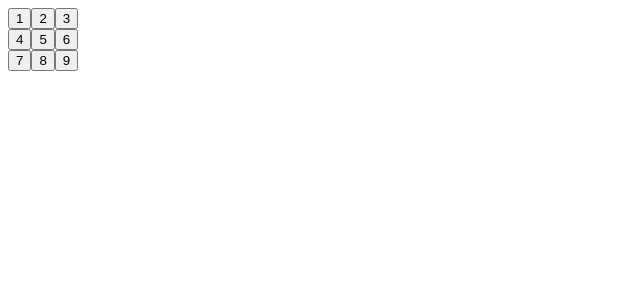
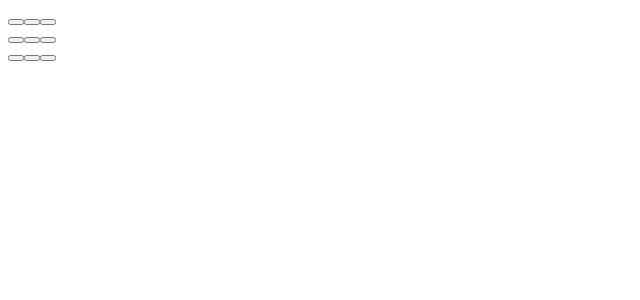
Before and after one commit to Yaldahsadegh/fullstack, a React (Create React App) app: page / in a window 1280 px wide. Shown: the top 300 px of the page, without its empty margins (0-640 px from the left). Built offline with nearby package versions, Linux system fonts and the light colour scheme.

Commit message:
USE STATE is added to let the programme remember the states that have been clicked

```diff
--- a/src/App.js
+++ b/src/App.js
@@ -1,6 +1,10 @@
-function Square({ value }) {
+import { useState } from "react";
+
+function Square() {
+  const [value, setValue] = useState(null);
+
   function handleClick() {
-    console.log("clicked!");
+    setValue("X");
   }
 
   return (
@@ -10,26 +14,24 @@ function Square({ value }) {
   );
 }
 
-//making the function accessible outside the file
-
-export default function board() {
+export default function Board() {
   return (
     <>
       <div className="board-row">
-        <Square value="1" />
-        <Square value="2" />
-        <Square value="3" />
+        <Square />
+        <Square />
+        <Square />
       </div>
       <div className="board-row">
-        <Square value="4" />
-        <Square value="5" />
-        <Square value="6" />
+        <Square />
+        <Square />
+        <Square />
       </div>
       <div className="board-row">
-        <Square value="7" />
-        <Square value="8" />
-        <Square value="9" />
+        <Square />
+        <Square />
+        <Square />
       </div>
     </>
   );
-} //buttons have been created with use of div to make them not to be in one single line and get our square shape
+}
```
